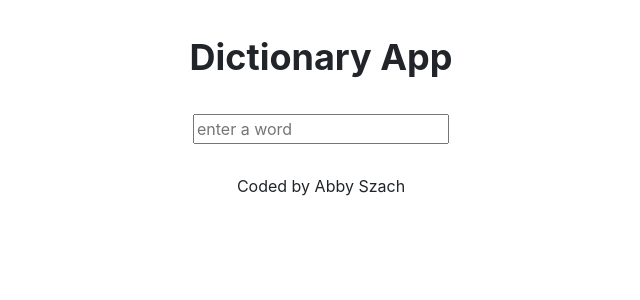
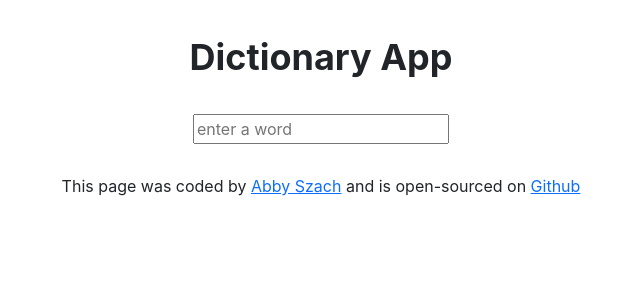
Before and after one commit to als11022/dictionary-project, a React (Create React App) app: page / in a window 1280 px wide. Shown: the top 300 px of the page, without its empty margins (319-959 px from the left). Built offline with nearby package versions, Linux system fonts and the light colour scheme.

Commit message:
Added dictionary api integration

```diff
--- a/package.json
+++ b/package.json
@@ -6,6 +6,7 @@
     "@testing-library/jest-dom": "^5.16.4",
     "@testing-library/react": "^13.1.1",
     "@testing-library/user-event": "^13.5.0",
+    "axios": "^0.26.1",
     "react": "^18.0.0",
     "react-dom": "^18.0.0",
     "react-scripts": "5.0.1",
--- a/src/App.js
+++ b/src/App.js
@@ -12,7 +12,22 @@ function App() {
         <Dictionary />
       </main>
 <footer className="App-footer">
-  Coded by Abby Szach
+  This page was coded by {" "}
+  <a
+    href="https://keen-wing-9e9d53.netlify.app/"
+    target="_blank"
+    rel="noreferrer"
+    title="Front-end developer portfolio- Abby Szach">
+    Abby Szach
+    </a>
+    {" "}and is open-sourced on {" "}
+    <a
+      href="https://github.com/als11022/dictionary-project"
+      target="_blank"
+      rel="noreferrer"
+      title="Github repository">
+        Github
+      </a>
 </footer>
       </div>
     </div>
--- a/src/Dictionary.js
+++ b/src/Dictionary.js
@@ -1,13 +1,21 @@
 import React, { useState } from "react";
+import axios from "axios";
 import "./Dictionary.css";
 
 export default function Dictionary() {
     const [keyword, setKeyword] = useState("");
 
+    function handleResponse(response) {
+        console.log(response.data[0]);
+    }
+
     function search(event){
         event.preventDefault();
-        alert(`Searching for ${keyword}`);
+
+        let apiUrl =`https://api.dictionaryapi.dev/api/v2/entries/en/${keyword}`;
+        axios.get(apiUrl).then(handleResponse);
     }
+
 
     function handleKeyword(event){
         setKeyword(event.target.value);
@@ -20,7 +28,6 @@ export default function Dictionary() {
                placeholder="enter a word"
                onChange={handleKeyword}
                />
-
            </form>
             </div>
     );
```
Also changed, not shown: 1 other file (tests, documents, lock files or other folders).
